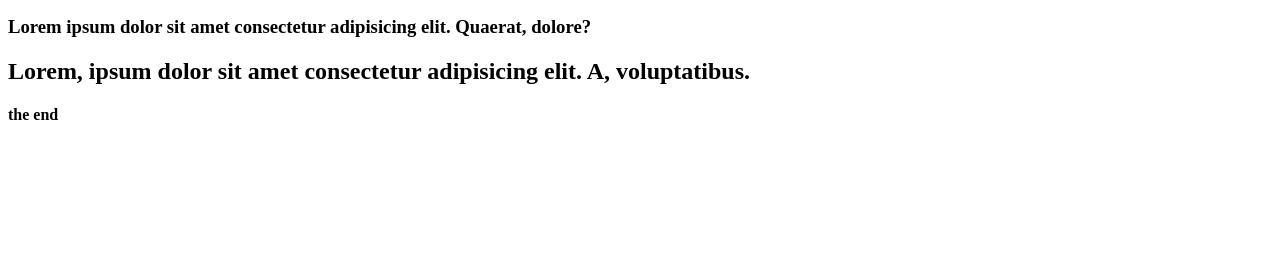
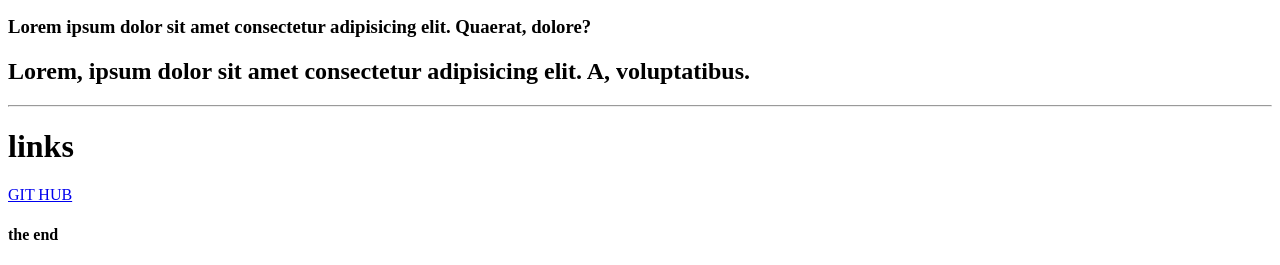
Before and after one commit to KJothilingam/html-1, a plain HTML site: page index.html in a window 1280 px wide. Shown: the part 745-1010 px from the top of the page. Before the commit the page ends 890 px from the top, so only its background shows below. Drawn offline with Linux system fonts and the light colour scheme.

Commit message:
linking tags done

```diff
--- a/index.html
+++ b/index.html
@@ -54,7 +54,13 @@
     Lorem, ipsum dolor sit amet consectetur adipisicing elit. A, voluptatibus.
 </h2>
 </main>
-
+<hr>
+<h1>
+    links
+</h1>
+<a href="https://github.com" target="_blank">
+    GIT HUB
+</a>
 <footer>
     <h4>
         the end
```
